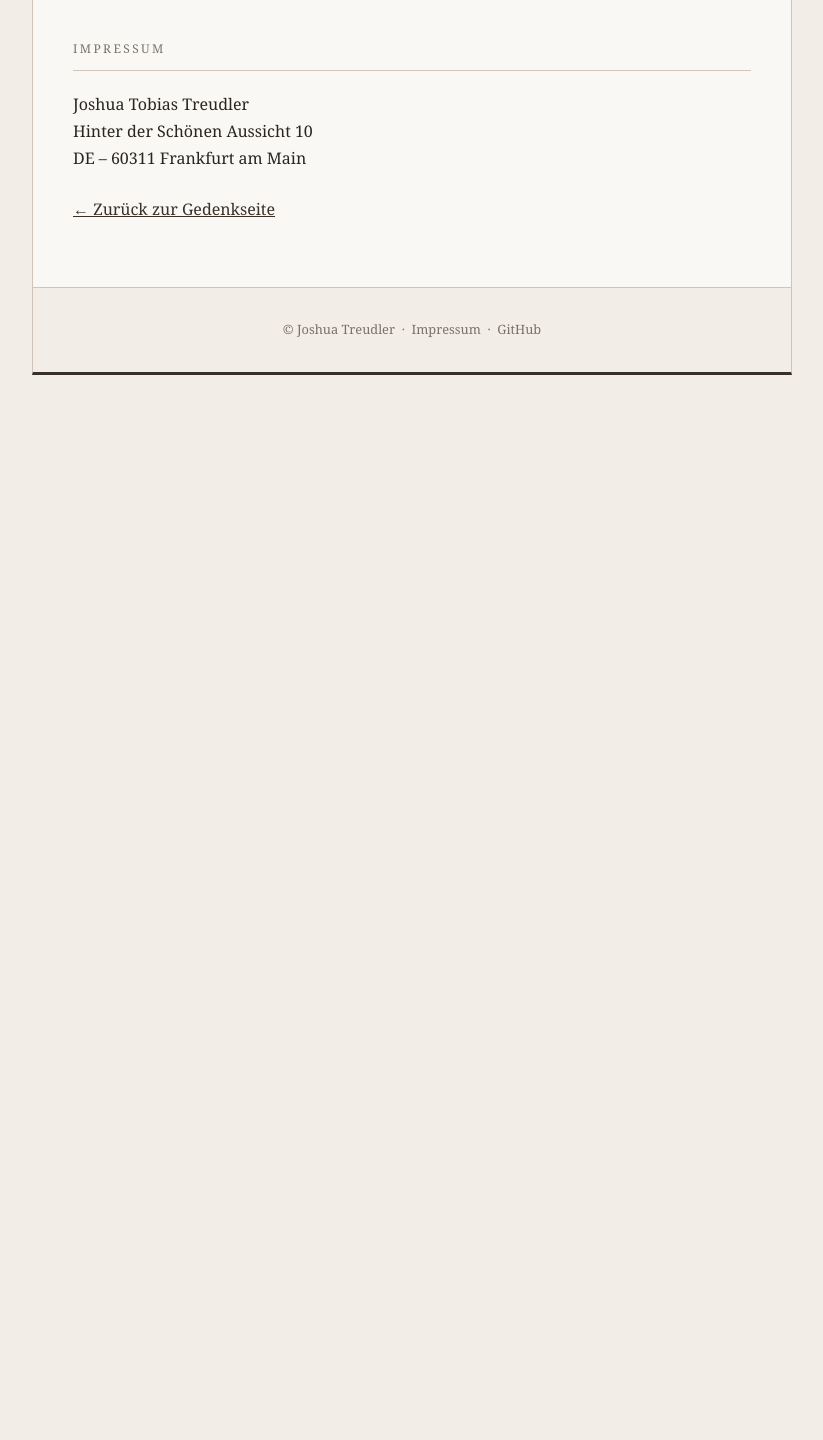
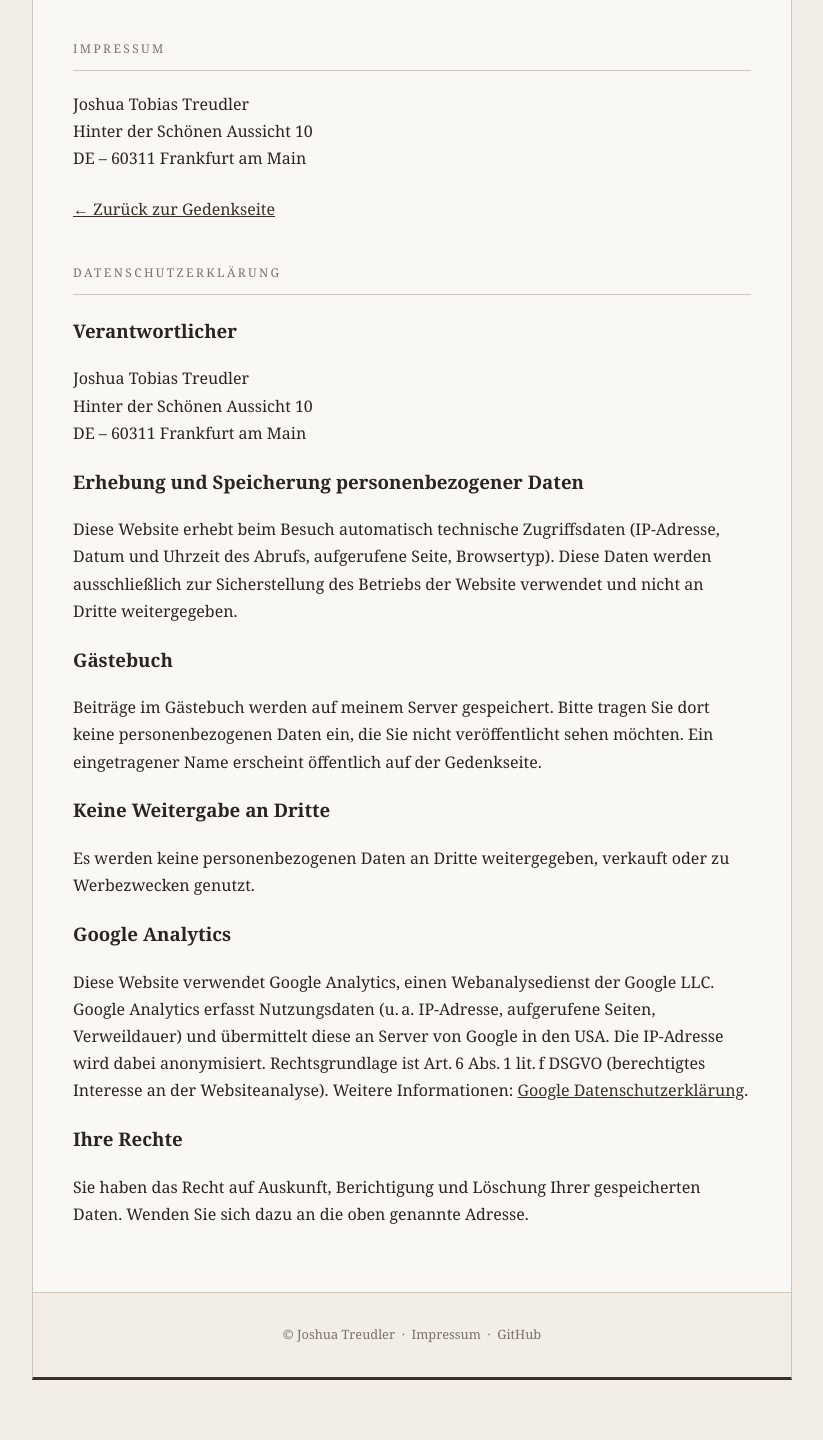
Before and after one commit to Joshua2504/in-erinnerung-an-franz-lidecke, a PHP site: page /impressum.php in a window 1280 px wide. Shown: the part 380-1820 px from the top of the page, without its empty margins (228-1051 px from the left). Before the commit the page ends 755 px from the top, so only its background shows below. Run offline with PHP 8.4, Linux system fonts and the light colour scheme.

Commit message:
feat: add privacy policy section with data handling information

```diff
--- a/public/impressum.php
+++ b/public/impressum.php
@@ -34,6 +34,36 @@
             <a href="/" style="color: var(--color-accent);">&larr; Zurück zur Gedenkseite</a>
         </p>
     </section>
+
+    <section>
+        <h2>Datenschutzerklärung</h2>
+        <h3>Verantwortlicher</h3>
+        <p>
+            Joshua Tobias Treudler<br>
+            Hinter der Schönen Aussicht 10<br>
+            DE &ndash; 60311 Frankfurt am Main
+        </p>
+        <h3>Erhebung und Speicherung personenbezogener Daten</h3>
+        <p>
+            Diese Website erhebt beim Besuch automatisch technische Zugriffsdaten (IP-Adresse, Datum und Uhrzeit des Abrufs, aufgerufene Seite, Browsertyp). Diese Daten werden ausschließlich zur Sicherstellung des Betriebs der Website verwendet und nicht an Dritte weitergegeben.
+        </p>
+        <h3>Gästebuch</h3>
+        <p>
+            Beiträge im Gästebuch werden auf meinem Server gespeichert. Bitte tragen Sie dort keine personenbezogenen Daten ein, die Sie nicht veröffentlicht sehen möchten. Ein eingetragener Name erscheint öffentlich auf der Gedenkseite.
+        </p>
+        <h3>Keine Weitergabe an Dritte</h3>
+        <p>
+            Es werden keine personenbezogenen Daten an Dritte weitergegeben, verkauft oder zu Werbezwecken genutzt.
+        </p>
+        <h3>Google Analytics</h3>
+        <p>
+            Diese Website verwendet Google Analytics, einen Webanalysedienst der Google LLC. Google Analytics erfasst Nutzungsdaten (u.&thinsp;a. IP-Adresse, aufgerufene Seiten, Verweildauer) und übermittelt diese an Server von Google in den USA. Die IP-Adresse wird dabei anonymisiert. Rechtsgrundlage ist Art.&thinsp;6 Abs.&thinsp;1 lit.&thinsp;f DSGVO (berechtigtes Interesse an der Websiteanalyse). Weitere Informationen: <a href="https://policies.google.com/privacy" target="_blank" rel="noopener" style="color: var(--color-accent);">Google Datenschutzerklärung</a>.
+        </p>
+        <h3>Ihre Rechte</h3>
+        <p>
+            Sie haben das Recht auf Auskunft, Berichtigung und Löschung Ihrer gespeicherten Daten. Wenden Sie sich dazu an die oben genannte Adresse.
+        </p>
+    </section>
 </main>
 
 <footer>
```
